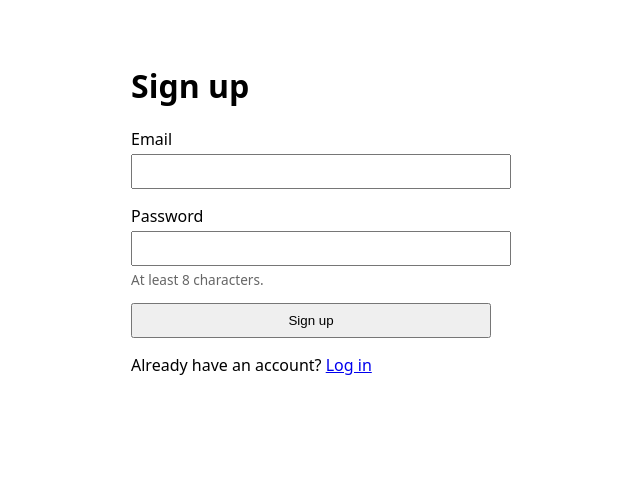
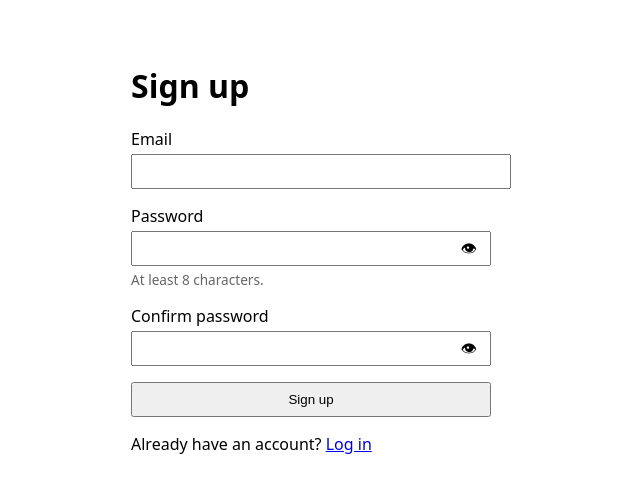
Before and after one commit to aravinth-kanesh/ante, a React (Vite) app in the folder frontend/: page /signup in a window 1280 px wide. Shown: the top 492 px of the page, without its empty margins (329-969 px from the left). Built offline with nearby package versions, Linux system fonts and the light colour scheme.

Commit message:
add password reveal toggle and signup confirm field
reusable PasswordField with a show/hide toggle on the right, used by
login and signup. signup now asks the user to re-enter the password and
blocks submission if the two do not match.

```diff
--- /dev/null
+++ b/frontend/src/components/PasswordField.tsx
@@ -0,0 +1,49 @@
+import { useState } from "react";
+
+interface Props {
+  label: string;
+  value: string;
+  onChange: (value: string) => void;
+  minLength?: number;
+  autoComplete?: string;
+}
+
+// A password input with a reveal toggle on the right.
+export default function PasswordField({ label, value, onChange, minLength, autoComplete }: Props) {
+  const [show, setShow] = useState(false);
+  return (
+    <label style={{ display: "block" }}>
+      {label}
+      <span style={{ position: "relative", display: "block", margin: "0.25rem 0 1rem" }}>
+        <input
+          type={show ? "text" : "password"}
+          value={value}
+          onChange={(e) => onChange(e.target.value)}
+          required
+          minLength={minLength}
+          autoComplete={autoComplete}
+          style={{ width: "100%", padding: "0.5rem", paddingRight: "2.5rem", boxSizing: "border-box" }}
+        />
+        <button
+          type="button"
+          onClick={() => setShow((s) => !s)}
+          aria-label={show ? "Hide password" : "Show password"}
+          title={show ? "Hide password" : "Show password"}
+          style={{
+            position: "absolute",
+            right: "0.5rem",
+            top: "50%",
+            transform: "translateY(-50%)",
+            border: "none",
+            background: "none",
+            cursor: "pointer",
+            fontSize: "1rem",
+            lineHeight: 1,
+          }}
+        >
+          {show ? "🙈" : "👁"}
+        </button>
+      </span>
+    </label>
+  );
+}
--- a/frontend/src/pages/Login.tsx
+++ b/frontend/src/pages/Login.tsx
@@ -1,6 +1,7 @@
 import { useState, type FormEvent } from "react";
 import { Link, useNavigate } from "react-router-dom";
 import { useAuth } from "../auth/AuthContext";
+import PasswordField from "../components/PasswordField";
 
 export default function Login() {
   const { login } = useAuth();
@@ -38,16 +39,12 @@ export default function Login() {
             style={{ width: "100%", padding: "0.5rem", margin: "0.25rem 0 1rem" }}
           />
         </label>
-        <label>
-          Password
-          <input
-            type="password"
-            value={password}
-            onChange={(e) => setPassword(e.target.value)}
-            required
-            style={{ width: "100%", padding: "0.5rem", margin: "0.25rem 0 1rem" }}
-          />
-        </label>
+        <PasswordField
+          label="Password"
+          value={password}
+          onChange={setPassword}
+          autoComplete="current-password"
+        />
         <button type="submit" disabled={busy} style={{ width: "100%", padding: "0.5rem" }}>
           {busy ? "Logging in..." : "Log in"}
         </button>
--- a/frontend/src/pages/Signup.tsx
+++ b/frontend/src/pages/Signup.tsx
@@ -1,19 +1,25 @@
 import { useState, type FormEvent } from "react";
 import { Link, useNavigate } from "react-router-dom";
 import { useAuth } from "../auth/AuthContext";
+import PasswordField from "../components/PasswordField";
 
 export default function Signup() {
   const { signup } = useAuth();
   const navigate = useNavigate();
   const [email, setEmail] = useState("");
   const [password, setPassword] = useState("");
+  const [confirm, setConfirm] = useState("");
   const [error, setError] = useState("");
   const [busy, setBusy] = useState(false);
 
   async function submit(e: FormEvent) {
     e.preventDefault();
+    setError("");
+    if (password !== confirm) {
+      setError("Passwords do not match.");
+      return;
+    }
     setBusy(true);
-    setError("");
     try {
       await signup(email, password);
       navigate("/");
@@ -38,20 +44,23 @@ export default function Signup() {
             style={{ width: "100%", padding: "0.5rem", margin: "0.25rem 0 1rem" }}
           />
         </label>
-        <label>
-          Password
-          <input
-            type="password"
-            value={password}
-            onChange={(e) => setPassword(e.target.value)}
-            required
-            minLength={8}
-            style={{ width: "100%", padding: "0.5rem", margin: "0.25rem 0 0.25rem" }}
-          />
-        </label>
-        <p style={{ fontSize: "0.85rem", color: "#666", marginTop: 0 }}>
+        <PasswordField
+          label="Password"
+          value={password}
+          onChange={setPassword}
+          minLength={8}
+          autoComplete="new-password"
+        />
+        <p style={{ fontSize: "0.85rem", color: "#666", margin: "-0.75rem 0 1rem" }}>
           At least 8 characters.
         </p>
+        <PasswordField
+          label="Confirm password"
+          value={confirm}
+          onChange={setConfirm}
+          minLength={8}
+          autoComplete="new-password"
+        />
         <button type="submit" disabled={busy} style={{ width: "100%", padding: "0.5rem" }}>
           {busy ? "Creating account..." : "Sign up"}
         </button>
```
